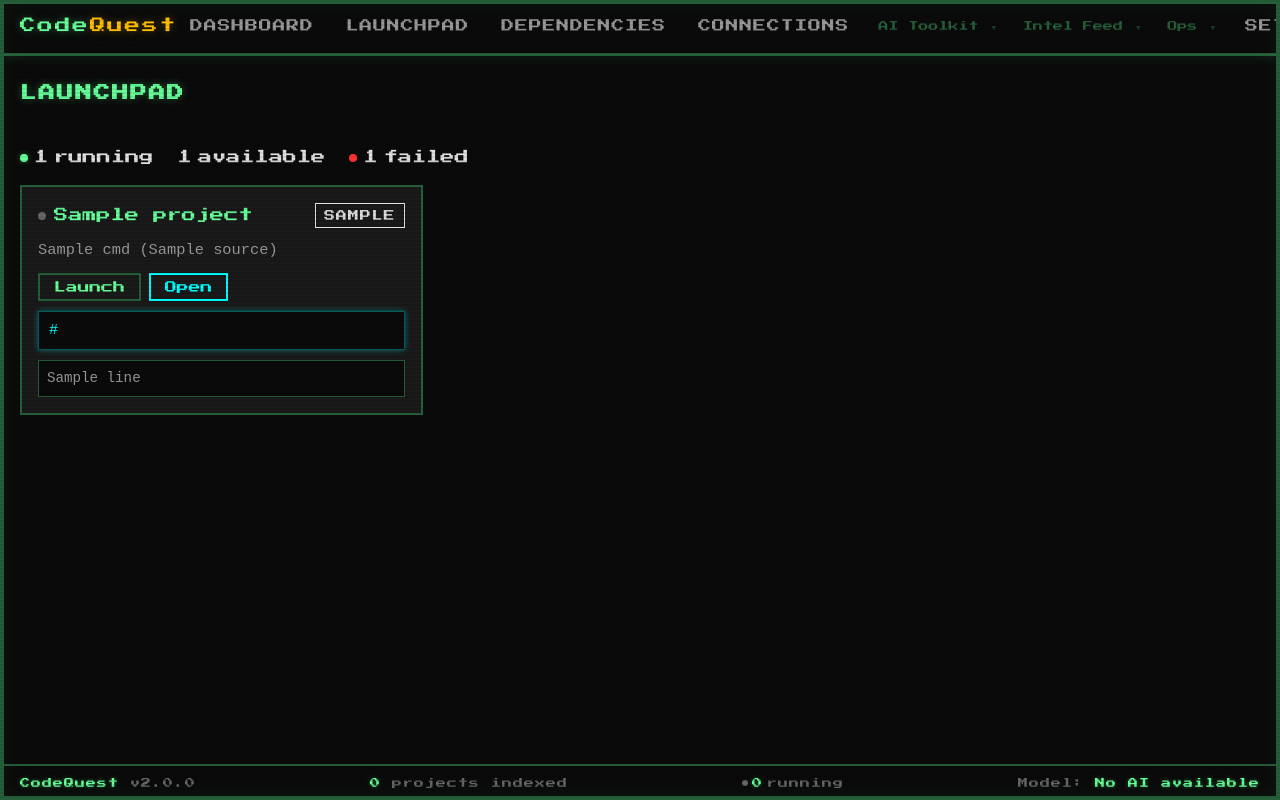
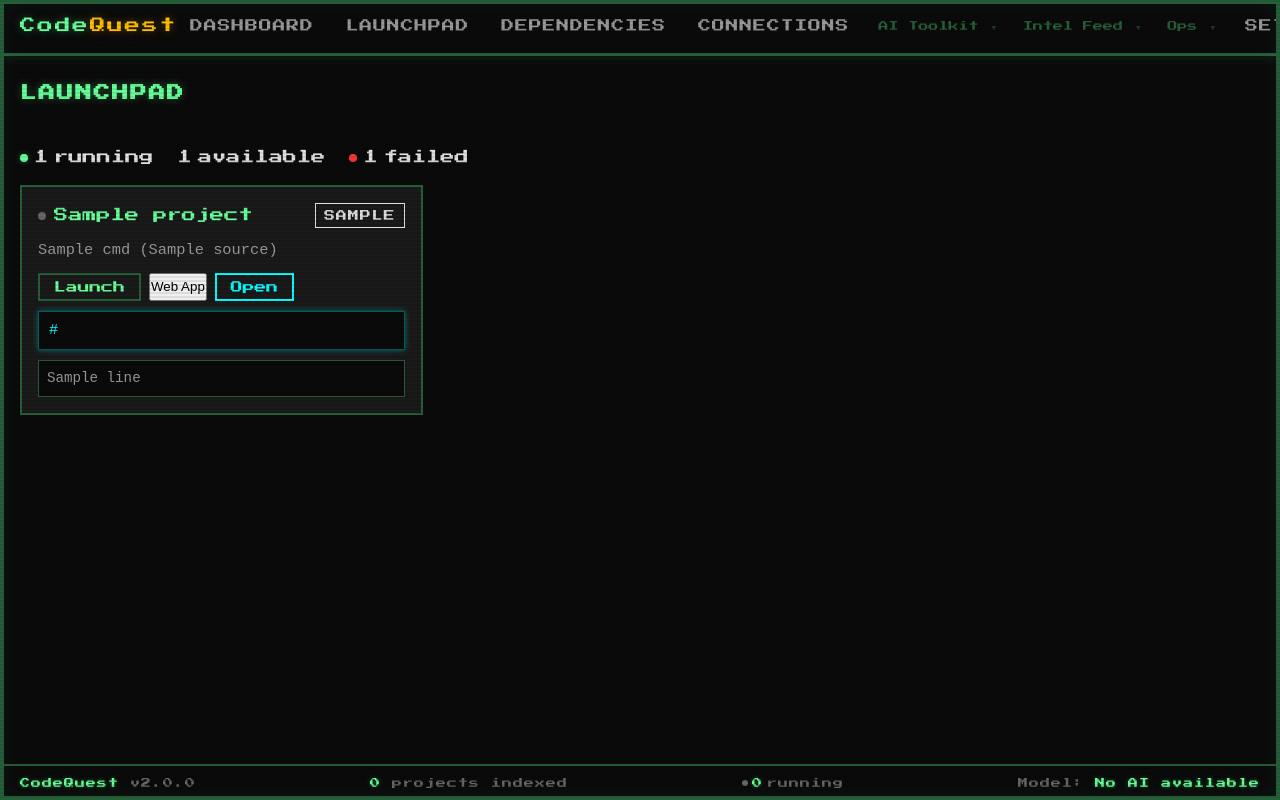
Before and after one commit to aiwitsam/codequest, a Flask app: template codequest/web/templates/launchpad.html in a window 1280 px wide. Run offline with Flask 3, Linux system fonts and the light colour scheme; the template is opened without the code that fills it: most values are stand-ins (such as "Sample title", 1, 10 or a date in 2020); a database or web service that is not in the repository returns one stand-in record (values such as "Sample title"); data that the repository does not hold is empty.

Commit message:
Add Web App button and always-visible URL bar to launchpad cards
Projects with known web URLs (from service_ports config, detected ports,
or running processes) now show a magenta "Web App" button and a
persistent URL bar. Removes the old "Expected port" text in favor of
clickable URLs.

Co-Authored-By: Claude Opus 4.6 (1M context) <noreply@anthropic.com>

```diff
--- a/codequest/web/templates/launchpad.html
+++ b/codequest/web/templates/launchpad.html
@@ -31,7 +31,8 @@
        id="launch-card-{{ p.name }}"
        data-name="{{ p.name }}"
        data-port="{{ p.detected_port or '' }}"
-       data-url="{{ p.process.url if p.process and p.process.url else '' }}">
+       data-url="{{ p.process.url if p.process and p.process.url else '' }}"
+       data-web-url="{{ p.web_url or '' }}">
 
     <!-- Header -->
     <div class="launch-card-header">
@@ -64,27 +65,28 @@
               style="{{ '' if p.process and p.process.status in ('running', 'starting') else 'display:none' }}">
         Stop
       </button>
+      {% if p.web_url %}
+      <button class="webapp-btn"
+              onclick="openWebApp('{{ p.web_url }}', '{{ p.name }}')"
+              title="{{ p.web_url }}">
+        Web App
+      </button>
+      {% endif %}
       <button class="open-browser-btn"
-              onclick="openInBrowser('{{ p.process.url if p.process and p.process.url else '' }}')"
-              style="{{ '' if (p.process and p.process.url) or p.detected_port else 'display:none' }}">
+              onclick="openInBrowser('{{ p.process.url if p.process and p.process.url else p.web_url or '' }}')"
+              style="{{ '' if (p.process and p.process.url) or p.web_url else 'display:none' }}">
         Open
       </button>
     </div>
 
-    <!-- Port/URL bar -->
-    <div class="launch-url-bar {{ 'visible' if (p.process and p.process.url) else '' }}">
+    <!-- URL bar: visible when URL is known from config or process -->
+    <div class="launch-url-bar {{ 'visible' if p.web_url or (p.process and p.process.url) else '' }}">
       <a class="launch-url-link"
-         href="{{ p.process.url if p.process and p.process.url else '#' }}"
+         href="{{ p.process.url if p.process and p.process.url else p.web_url or '#' }}"
          target="_blank">
-        {{ p.process.url if p.process and p.process.url else '' }}
+        {{ p.process.url if p.process and p.process.url else p.web_url or '' }}
       </a>
     </div>
-
-    {% if p.detected_port and not (p.process and p.process.url) %}
-    <div class="launch-card-meta">
-      Expected port: {{ p.detected_port }}
-    </div>
-    {% endif %}
 
     <!-- Mini console -->
     <div class="launch-console {{ 'visible' if p.process and p.process.last_output else '' }}"
```
